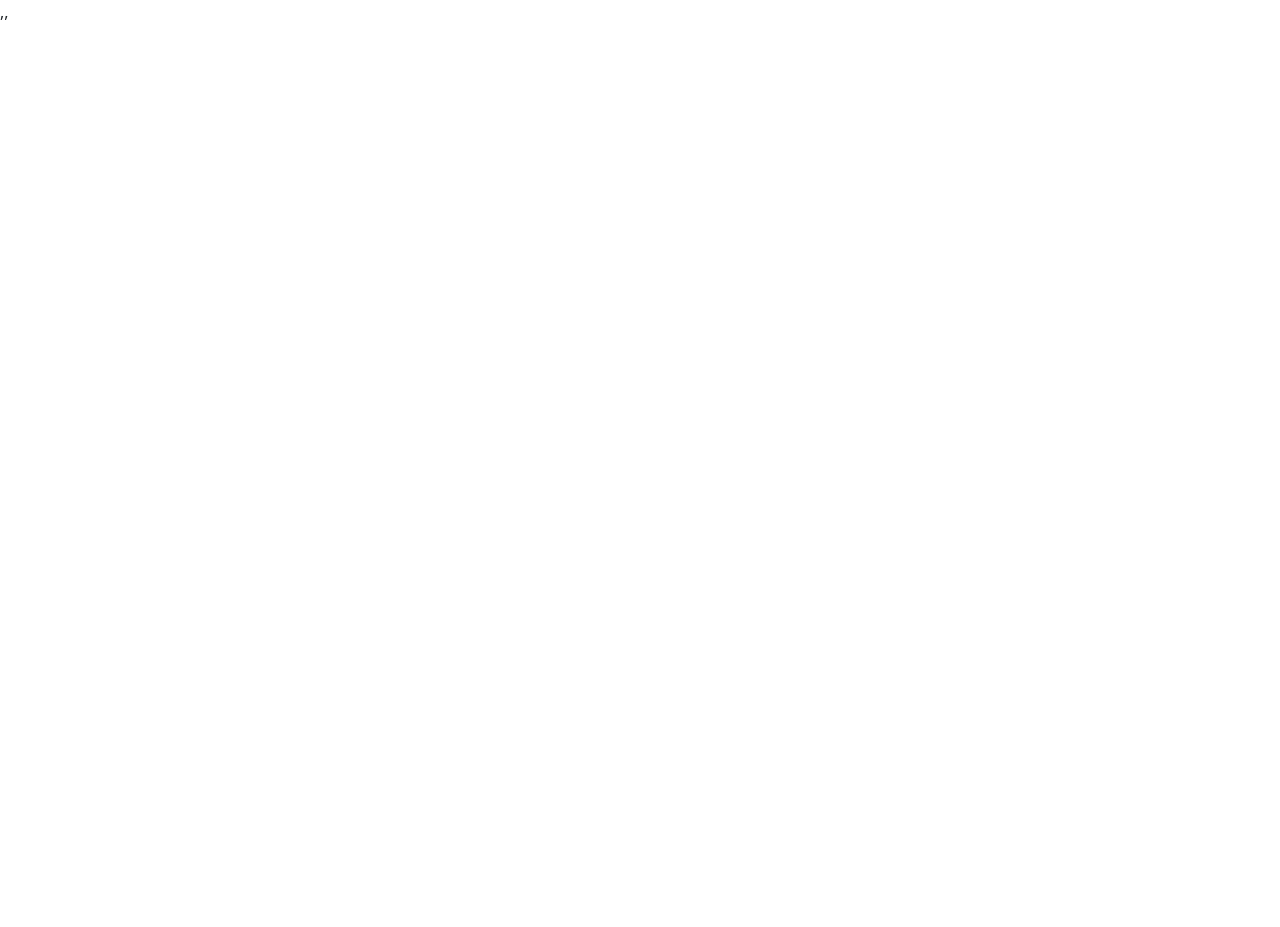
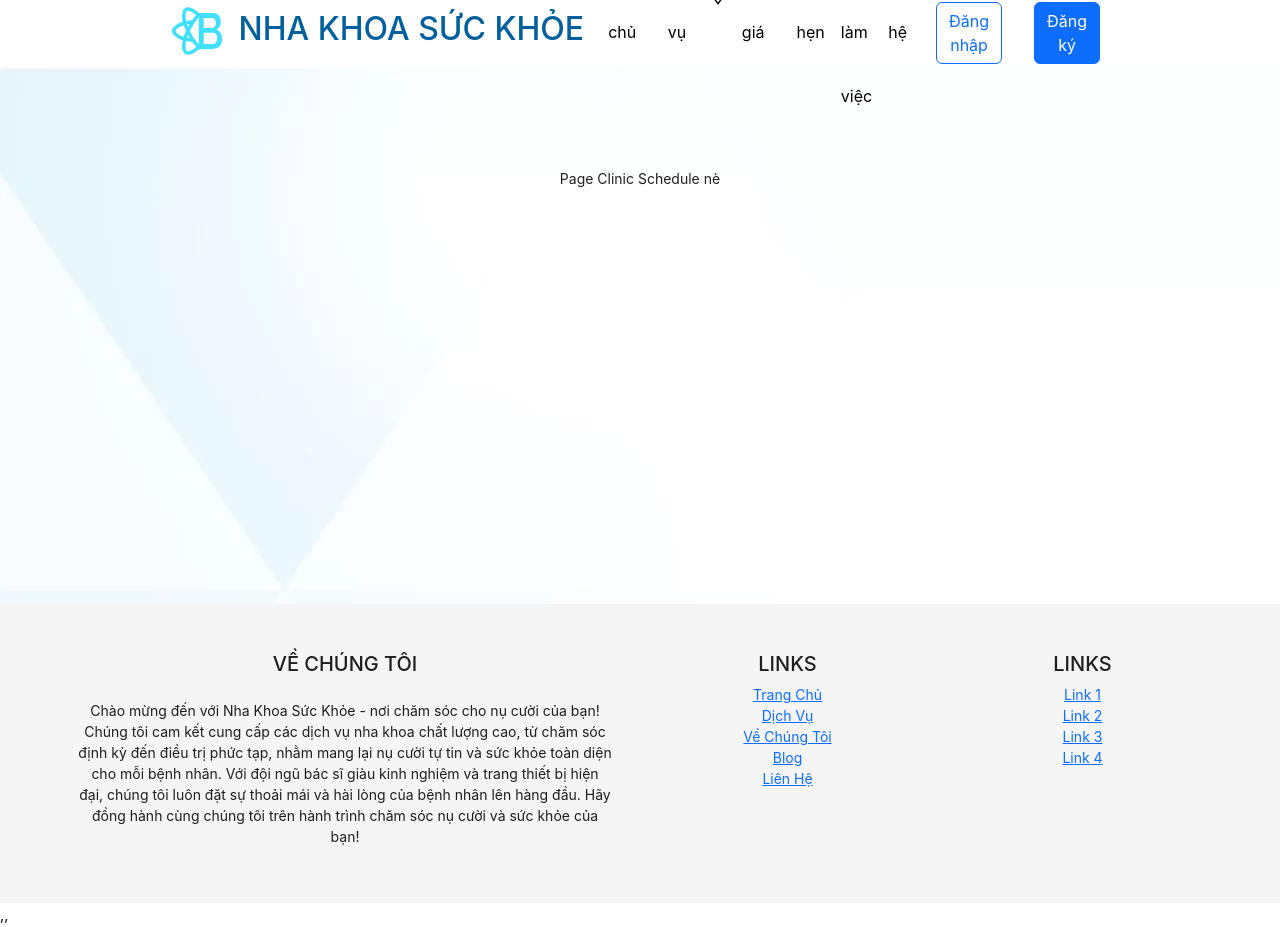
Before and after one commit to TruongIT-Dev/Dental-Clinic-System, a React (Vite) app: page /lich-lam-viec in a window 1280 px wide. Before the commit this address had no page. Before the commit the page ends 800 px from the top, so only its background shows below. Built offline with nearby package versions, Linux system fonts and the light colour scheme.

Commit message:
TruongNguyen: push main

```diff
--- a/src/App.jsx
+++ b/src/App.jsx
@@ -11,6 +11,8 @@
 import SignIn from './pages/signin'
 import SignUp from './pages/signup'
 import Error from './pages/error'
+import Contact from './pages/contact'
+import Schedule from './pages/schedule'
 
 function App() {
 
@@ -22,9 +24,11 @@
           <Route index path='/' element={<Home />} />
 
           <Route path='/loai-hinh-dich-vu' element={<Catergory />} />
-          <Route path = '/dich-vu' element ={<Service />} />
+          <Route path='/dich-vu' element={<Service />} />
           <Route path='#gia' />
           <Route path='/dat-lich-hen' element={<Appoinment />} />
+          <Route path='/lich-lam-viec' element={<Schedule />} />
+          <Route path='/lien-he' element={<Contact />} />
 
           <Route path='/dang-nhap' element={<SignIn />} />
           <Route path='/dang-ky' element={<SignUp />} />
--- a/src/components/header/navbar.jsx
+++ b/src/components/header/navbar.jsx
@@ -78,8 +78,13 @@
     // ********** USESTATE ***********
     const [user, setUser] = useState(GetUser());
 
+    // set biến 'account' chứa all
     const account = useSelector(state => state?.account);
+
+    // set biến 'userSelector' chứa thông tin đã đăng nhập
     const userSelector = useSelector(state => state?.account?.user?.user);
+
+    // check biến 'account' đã authenticated là TRUE chưa.
     const isAuthenticated = account.isAuthenticated;
     const dispatch = useDispatch();
 
@@ -131,6 +136,8 @@
                                 </Nav.Link>
                                 <Nav.Link href='#gia' style={TextHeader} eventKey="link-3">Bảng giá</Nav.Link>
                                 <Nav.Link href='/dat-lich-hen' style={TextHeader} eventKey="link-4">Đặt hẹn</Nav.Link>
+                                <Nav.Link href='/lich-lam-viec' style={TextHeader} eventKey="link-5">Lịch làm việc</Nav.Link>
+                                <Nav.Link href='/lien-he' style={TextHeader} eventKey="link-6">Liên hệ</Nav.Link>
                             </Nav>
                         </div>
 
@@ -145,21 +152,6 @@
                                     </li>
                                 ) : (
                                     <>
-                                        {/* {account.user.accessToken && (
-                                            <>
-                                                <Nav.Link href='/dang-nhap' style={TextHeader}>
-                                                    <Button type='primary' variant="outline-primary">
-                                                        Đăng nhập
-                                                    </Button>
-                                                </Nav.Link>
-
-                                                <Nav.Link href='/dang-ky' style={TextHeader}>
-                                                    <Button type='primary' variant="primary">
-                                                        Đăng ký
-                                                    </Button>
-                                                </Nav.Link>
-                                            </>
-                                        )} */}
                                         <Nav.Link href='/dang-nhap' style={TextHeader}>
                                             <Button type='primary' variant="outline-primary">
                                                 Đăng nhập
--- /dev/null
+++ b/src/pages/contact/index.jsx
@@ -0,0 +1,9 @@
+const Contact = () => {
+    return (
+        <>
+            Contact nè
+        </>
+    )
+}
+
+export default Contact
--- a/src/pages/index.jsx
+++ b/src/pages/index.jsx
@@ -44,7 +44,7 @@
                     style={{
                         padding: 24,
                         minHeight: 380,
-                        margin: '5rem 5rem',
+                        margin: '5rem 4rem',
                     }}
                 >
                     <Outlet></Outlet>
--- /dev/null
+++ b/src/pages/schedule/index.jsx
@@ -0,0 +1,8 @@
+const Schedule = () => {
+    return (
+        <>
+            Page Clinic Schedule nè
+        </>
+    )
+}
+export default Schedule
--- a/src/pages/services/index.jsx
+++ b/src/pages/services/index.jsx
@@ -1,4 +1,4 @@
-const Service = () => {
+const ServiceDetail = () => {
     return (
         <>
             Service nè
@@ -6,4 +6,4 @@
     )
 }
 
-export default Service
+export default ServiceDetail
--- a/src/pages/signin/index.jsx
+++ b/src/pages/signin/index.jsx
@@ -24,10 +24,14 @@
         const { email, password } = (values);
         // console.log('email: ', email, 'mật khẩu: ', password);
         try {
+            // lấy API
             let res = await GetLogin(email, password);
             console.log('Response Login: ', res);
+            // set biến token
             accessToken = res.data.access_token;
+            // lưu vào LocalStorage
             localStorage.setItem('access_token', accessToken);
+            // Goi Redux
             dispatch(doLoginAction({ user: res.data.user_info }));
 
             if (res.status === 200) {
```
